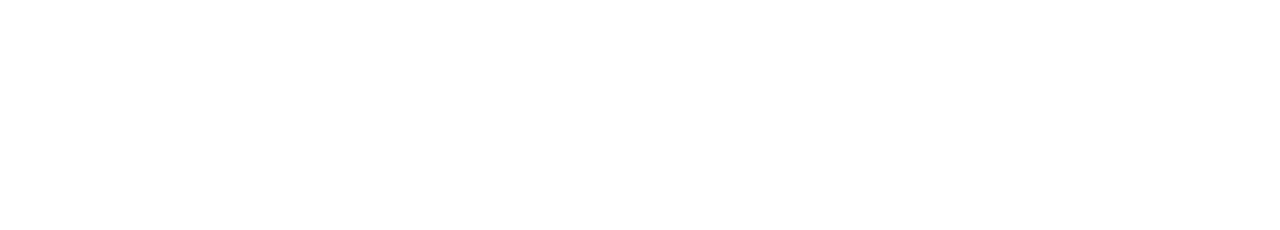
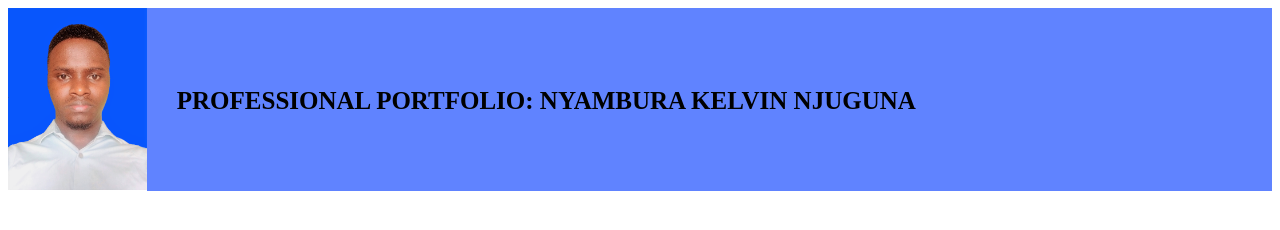
Before and after one commit to Kevson102/Portfolio-Landing-Page, a plain HTML site: page index.html in a window 1280 px wide. Drawn offline with Linux system fonts and the light colour scheme.

Commit message:
ADDS THE PROFILE PHOTO AND LINKS IT TO THE HTML PAGE, STYLES THE TITLE SECTION OF THE PAGE

```diff
--- a/CSS/index.css
+++ b/CSS/index.css
@@ -0,0 +1,13 @@
+.sec1 {
+  display: flex;
+}
+.sec1 h1 {
+  font-size: 25px;
+  background-color: #6083FF;
+  width: 1167px;
+  height: 104px;
+  padding-top: 79px;
+  padding-bottom: 0px;
+  padding-left: 30px;
+  margin: 0;
+}
--- a/index.html
+++ b/index.html
@@ -9,7 +9,10 @@
   <body>
     <!-- This marks the beginning of the body section -->
     <div class="content">
-
+      <div class="section sec1">
+        <img src="./images/PROFILE.png" height="182" alt="Profile Photo">
+        <h1>PROFESSIONAL PORTFOLIO: NYAMBURA KELVIN NJUGUNA</h1>
+      </div>
     </div>
     <!-- This marks the end of the body section -->
   </body>
```
Also changed, not shown: images/PROFILE.png (added).
